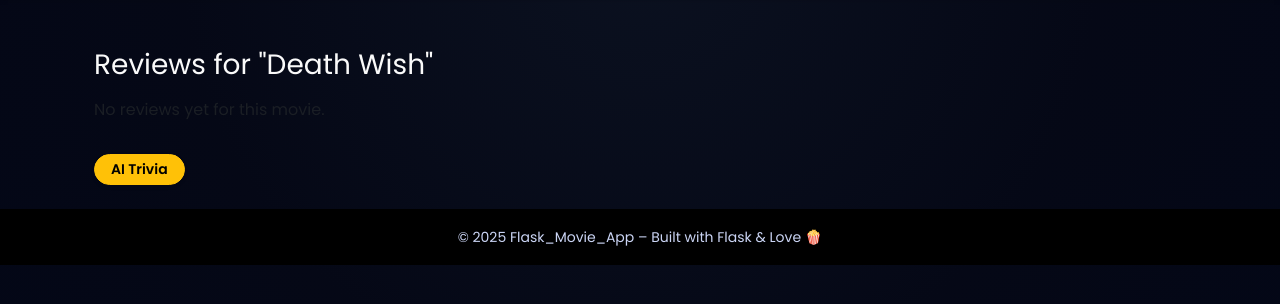
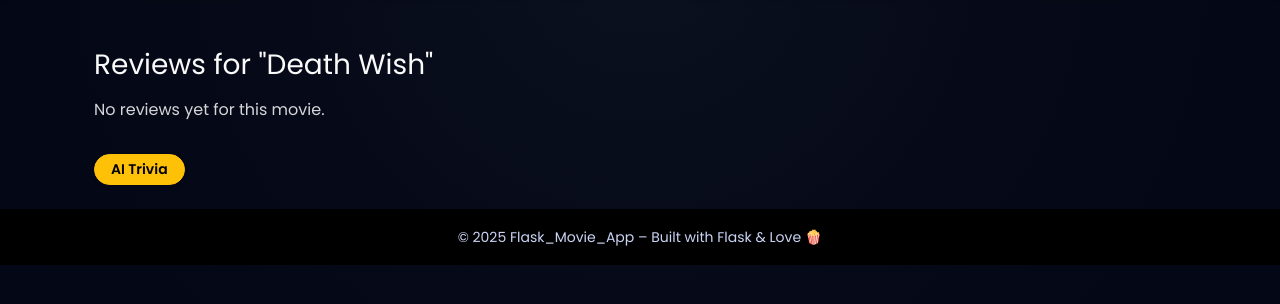
Before and after one commit to Chiomalina/Flask-movie-app, a Flask app: page /movies/2/reviews in a window 1280 px wide. Shown: the part 57-361 px from the top of the page. Run offline with Flask 3, Linux system fonts and the light colour scheme.

Commit message:
create requirement.txt

```diff
--- a/static/css/style.css
+++ b/static/css/style.css
@@ -244,3 +244,8 @@ textarea.form-control:focus {
   max-height: 260px;
   width: 100%
 }
+
+.text-faded-light {
+  color: #fafafa !important;
+  opacity: 0.85;
+}
--- a/templates/movie_reviews.html
+++ b/templates/movie_reviews.html
@@ -21,7 +21,7 @@
         {% endfor %}
       </ul>
     {% else %}
-      <p class="text-muted">No reviews yet for this movie.</p>
+      <p class="text-faded-light">No reviews yet for this movie.</p>
     {% endif %}
 
     <a
```
Also changed, not shown: requirements.txt (added, +15 -0 lines).
